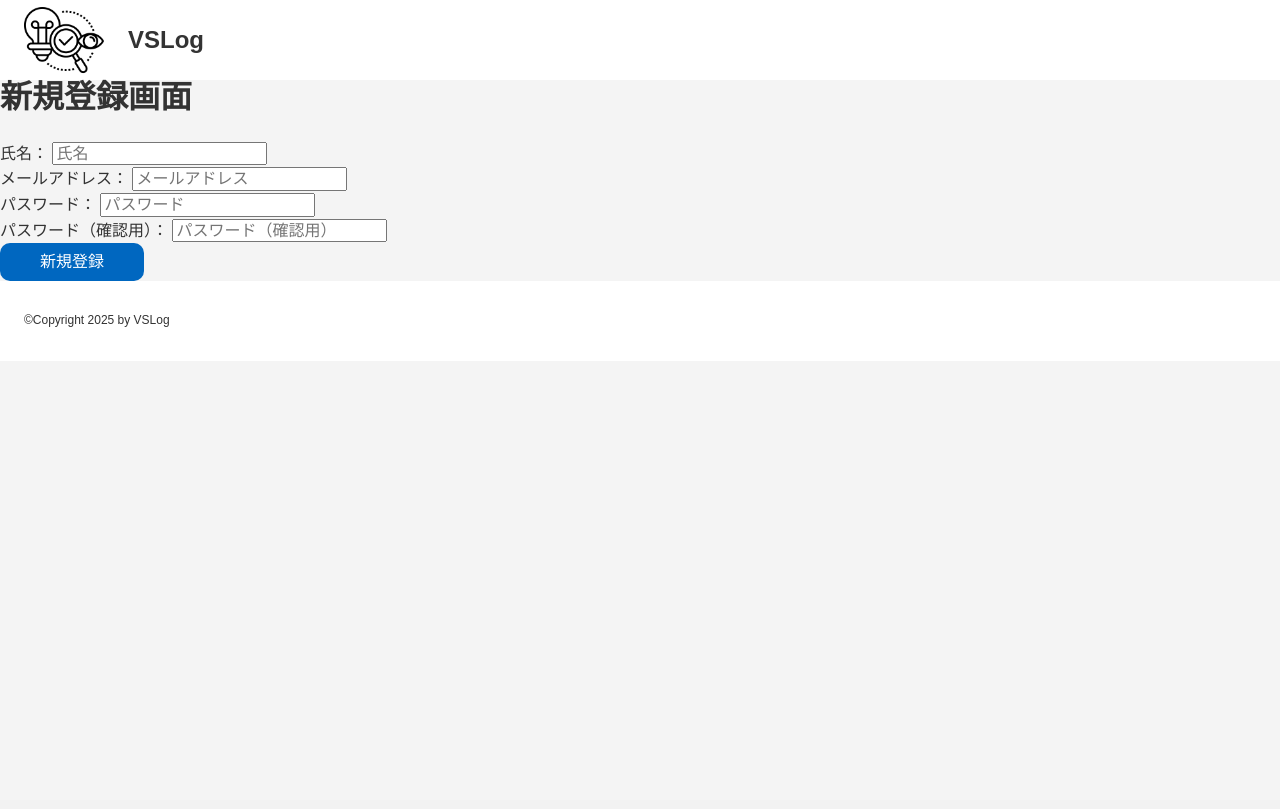
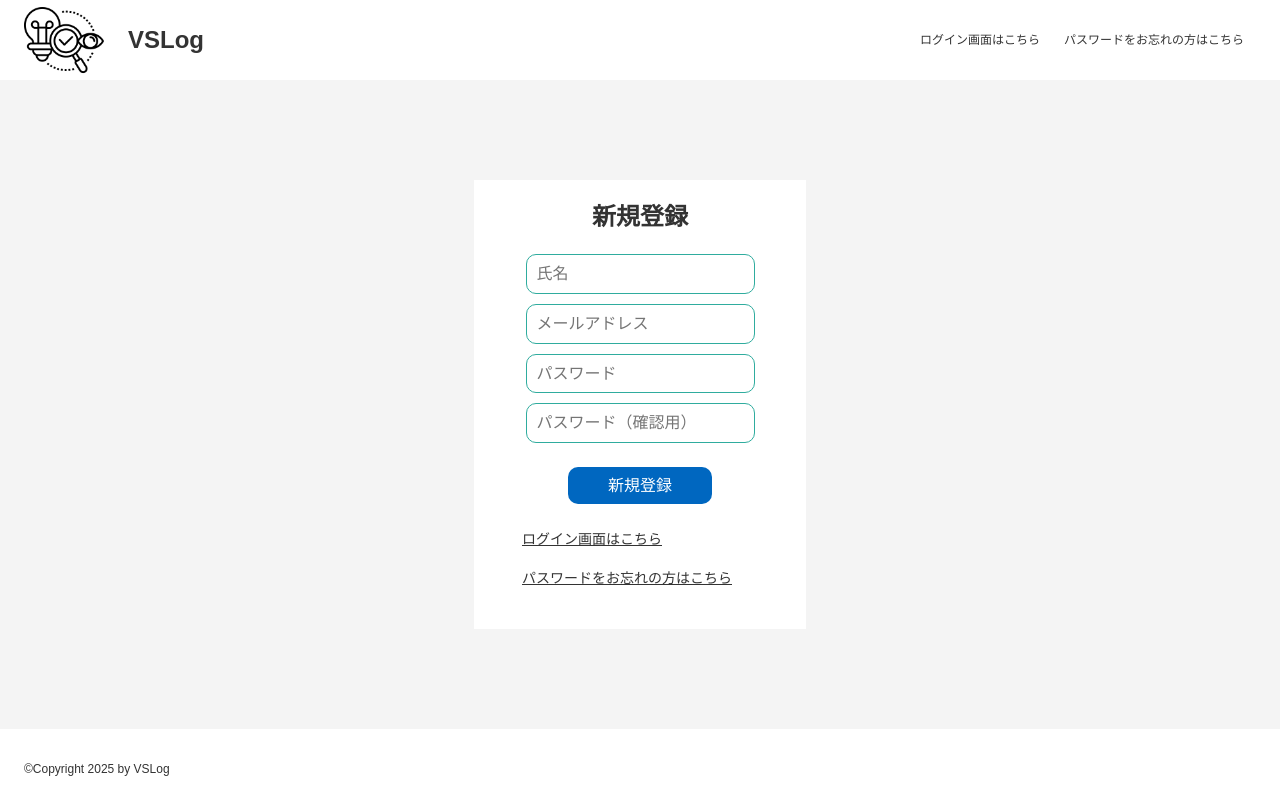
Before and after one commit to takahashi-cmd/VSLog, a Python web app: template myapp/templates/signup.html in a window 1280 px wide. Before the commit the page ends 361 px from the top, so only its background shows below. Run offline with Jinja, Linux system fonts and the light colour scheme; the template is opened without the code that fills it, so the values that code supplies are empty.

Commit message:
新規登録画面、パスワード再設定画面のhtml,css修正
新規登録画面、パスワード再設定画面のhtml,cssを修正し、ログイン画面と体裁を整合させた。
新規登録、パスワード再設定が完了した際の、完了メッセージが表示されるようviews.pyを微修正した。

```diff
--- a/myapp/static/css/auth.css
+++ b/myapp/static/css/auth.css
@@ -37,6 +37,9 @@
 }
 
 .auth-link {
+    width: 100%;
+    height: auto;
+    padding: 0 24px;
     text-align: left;
 }
 
@@ -44,4 +47,5 @@
     text-decoration: underline;
     display: block;
     margin-bottom: 16px;
+    font-size: 14px;
 }
--- a/myapp/templates/login.html
+++ b/myapp/templates/login.html
@@ -22,8 +22,8 @@
             {% endfor %}
         </div>
     {% endif %}
+{% endwith %}
 </div>
-{% endwith %}
 
 <div class="main-container">
     <div class="auth-inner">
@@ -36,7 +36,7 @@
                         <input placeholder="パスワード" type="password" id="password" name="password"><br>
                     </div>
                     <div class="auth-button">
-                        <button class="login" type="submit">ログイン</button>
+                        <button type="submit">ログイン</button>
                     </div>
                 </form>
             </div>
--- a/myapp/templates/signup.html
+++ b/myapp/templates/signup.html
@@ -1,8 +1,19 @@
 {% extends "base.html" %}
+{% block head_link %}
+    <link rel="stylesheet" href="{{ url_for('static', filename='css/auth.css') }}">
+{% endblock %}
 
 {% block title %} 新規登録 {% endblock %}
 
+{% block header %}
+<div class="header-nav">
+    <a href="{{ url_for('login_view') }}">ログイン画面はこちら</a>
+    <a href="{{ url_for('password_reset_view') }}">パスワードをお忘れの方はこちら</a>
+</div>
+{% endblock %}
+
 {% block content %}
+<div class="flash-messsage">
     {% with messages = get_flashed_messages() %}
     {% if messages %}
     <div class="flashes">
@@ -12,24 +23,30 @@
     </div>
     {% endif %}
     {% endwith %}
-    <h1>新規登録画面</h1><br>
-    <div>
+</div>
+
+<div class="main-container">
+    <div class="auth-inner">
+        <div class="auth-content">
+            <h1>新規登録</h1>
+            <div class="auth-form">
                 <form action="{{ url_for('signup_process') }}" method="post">
-            <label for="username">氏名：</label>
+                    <div class="auth-input">
                         <input placeholder="氏名" type="text" id="username" name="username"><br>
-
-            <label for="email">メールアドレス：</label>
                         <input placeholder="メールアドレス" type="email" id="email" name="email"><br>
-
-            <label for="パスワード1">パスワード：</label>
                         <input placeholder="パスワード" type="password" id="password1" name="password1"><br>
-
-            <label for="パスワード2">パスワード（確認用）：</label>
-            <input placeholder="パスワード（確認用）" type="password" id="password2" name="password2"><br>
-
-            <div>
-                <button class="signup-button" type="submit">新規登録</button>
+                        <input placeholder="パスワード（確認用）" type="password" id="password2" name="password2">
+                    </div>
+                    <div class="auth-button">
+                        <button type="submit">新規登録</button>
                     </div>
                 </form>
             </div>
+            <div class="auth-link">
+                <a href="{{ url_for('login_view') }}">ログイン画面はこちら</a>
+                <a href="{{ url_for('password_reset_view') }}">パスワードをお忘れの方はこちら</a>
+            </div>
+        </div>
+    </div>
+</div>
 {% endblock %}
--- a/myapp/views.py
+++ b/myapp/views.py
@@ -93,6 +93,7 @@ def signup_process():
                 raise
             finally:
                 db.session.close()
+            flash('新規登録が完了しました')
             return redirect(url_for('login_view'))
     return redirect(url_for('signup_view'))
 
@@ -129,6 +130,7 @@ def password_reset_process():
                 raise
             finally:
                 db.session.close()
+            flash('パスワード再設定が完了しました')
             return redirect(url_for('login_view'))
     return redirect(url_for('password_reset_view'))
 
```
Also changed, not shown: myapp/templates/password_reset.html (+30 -11 lines). Lines whose indentation alone changed are shown as unchanged.
